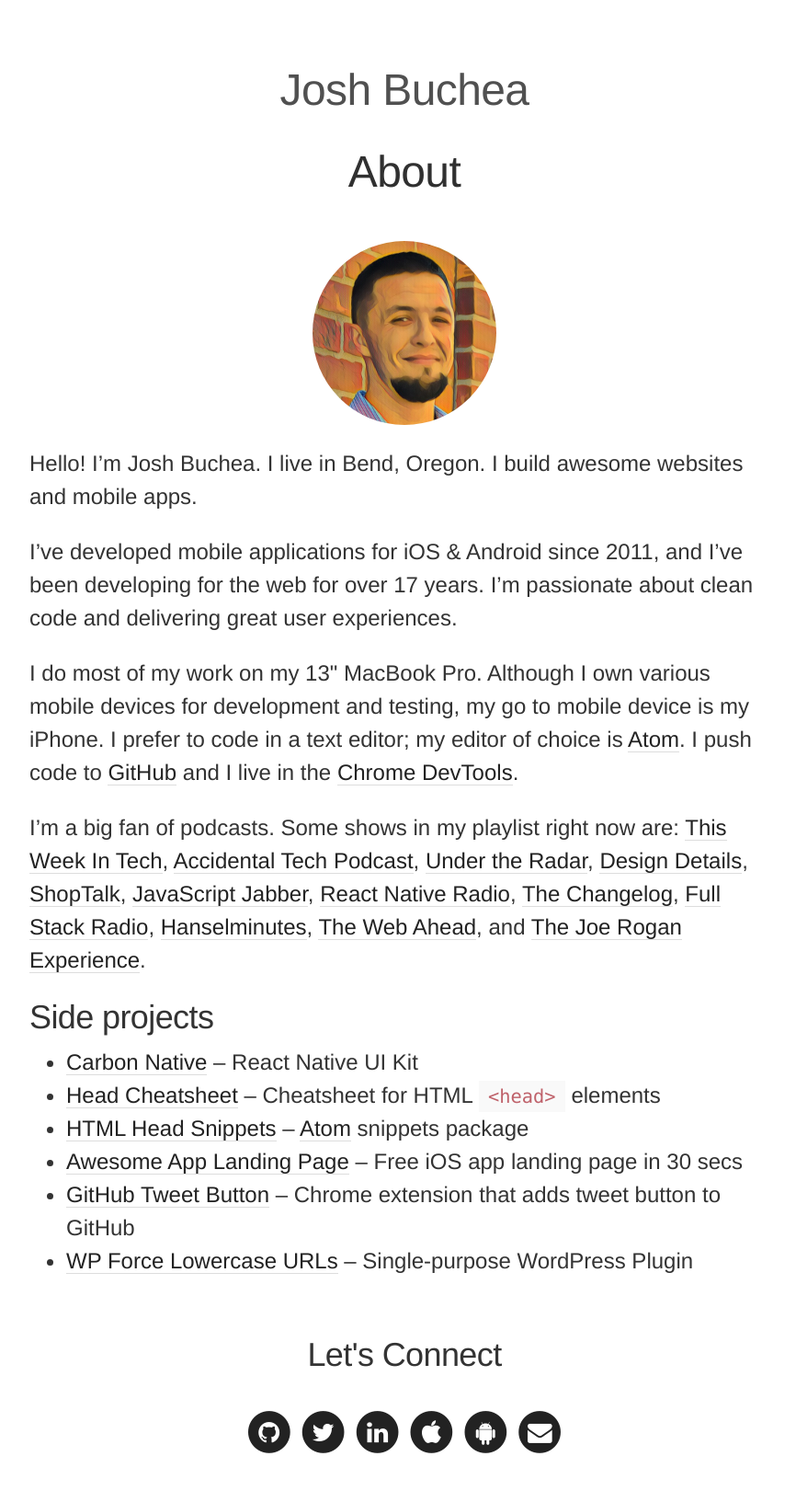
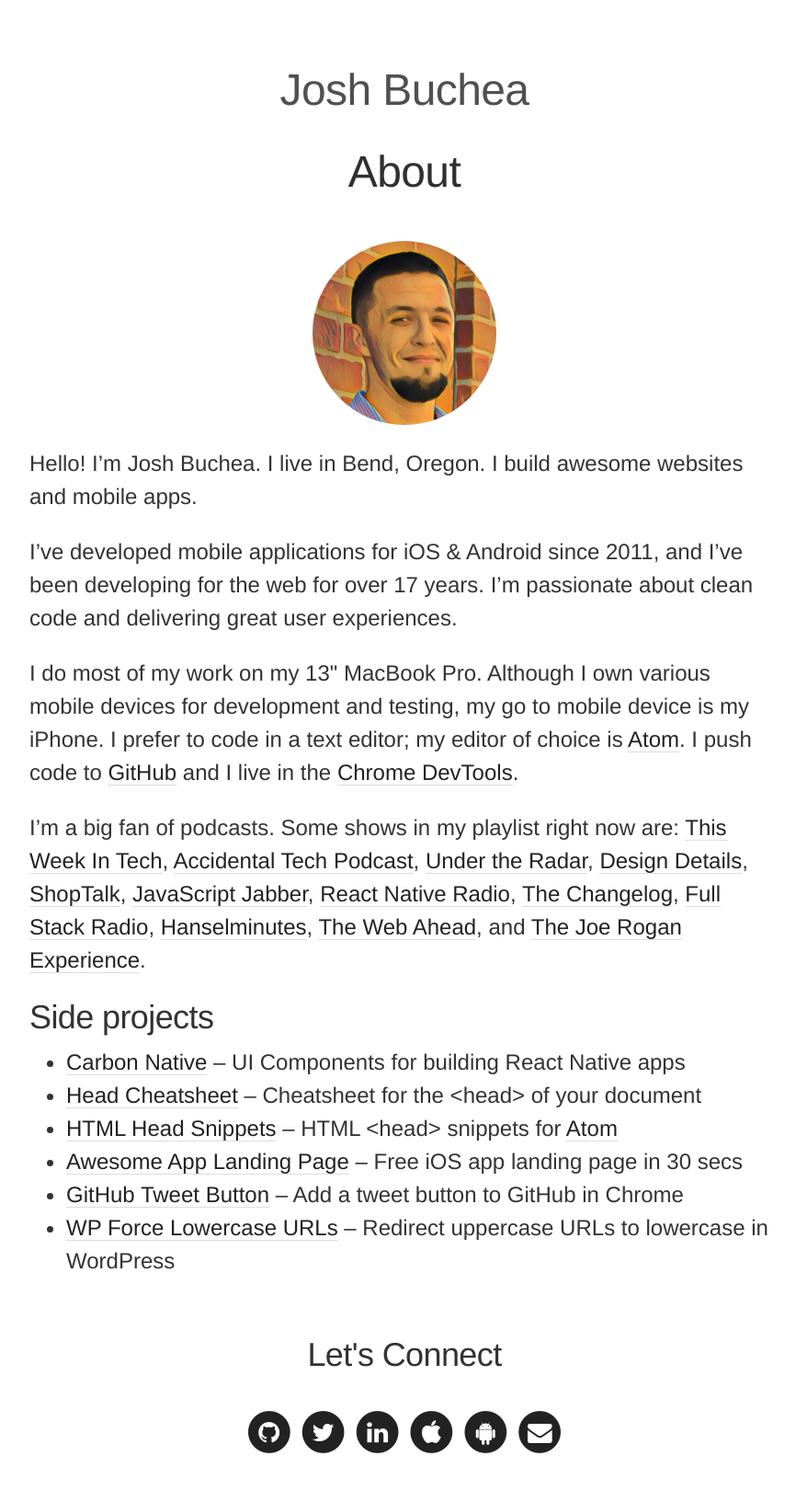
Before and after one commit to joshbuchea/joshbuchea.com, a Jekyll site: the page built from about.md, in a window 1280 px wide. Shown: the whole page at 92% size, without its empty margins (200-1066 px from the left). Built offline with Jekyll 4.4.1, drawn with Linux system fonts in a browser that asks for light colours; nearby versions of some CDN libraries.

Commit message:
Update side projects on about page

```diff
--- a/about.md
+++ b/about.md
@@ -15,9 +15,9 @@
 
 ## Side projects
 
-- [Carbon Native](https://github.com/carbon-native/carbon-native) – React Native UI Kit
-- [Head Cheatsheet](https://github.com/joshbuchea/HEAD) – Cheatsheet for HTML `<head>` elements
-- [HTML Head Snippets](https://atom.io/packages/html-head-snippets) – [Atom](https://atom.io/) snippets package
+- [Carbon Native](https://github.com/carbon-native/carbon-native) – UI Components for building React Native apps
+- [Head Cheatsheet](https://github.com/joshbuchea/HEAD) – Cheatsheet for the \<head\> of your document
+- [HTML Head Snippets](https://atom.io/packages/html-head-snippets) – HTML \<head\> snippets for [Atom](https://atom.io/)
 - [Awesome App Landing Page](https://github.com/joshbuchea/awesome-app-landing-page) – Free iOS app landing page in 30 secs
-- [GitHub Tweet Button](https://github.com/joshbuchea/github-tweet-button) – Chrome extension that adds tweet button to GitHub
-- [WP Force Lowercase URLs](https://github.com/joshbuchea/wp-force-lowercase-urls) – Single-purpose WordPress Plugin
+- [GitHub Tweet Button](https://github.com/joshbuchea/github-tweet-button) – Add a tweet button to GitHub in Chrome
+- [WP Force Lowercase URLs](https://github.com/joshbuchea/wp-force-lowercase-urls) – Redirect uppercase URLs to lowercase in WordPress
```
